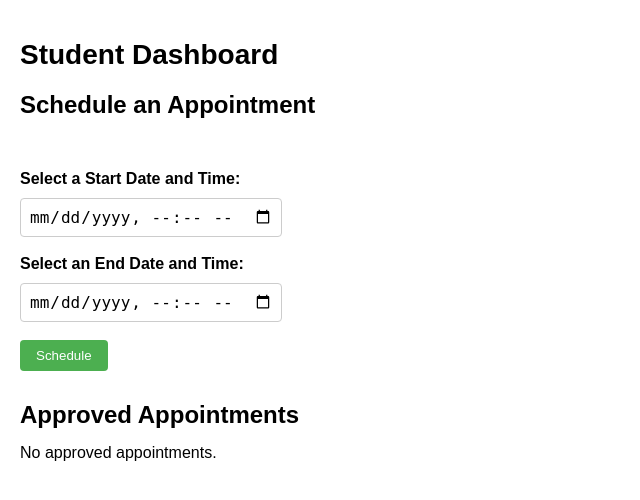
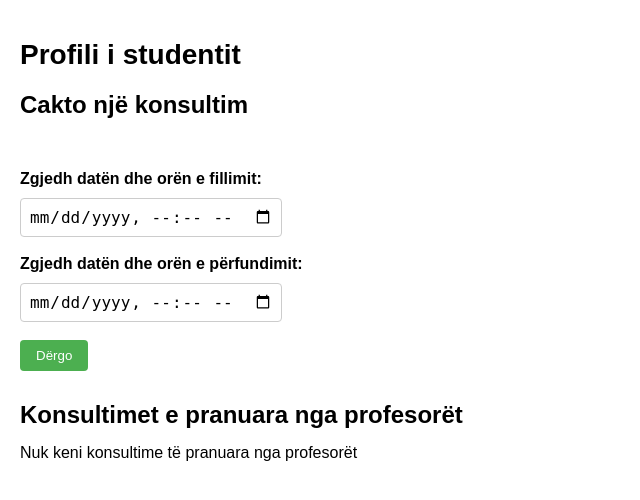
Before and after one commit to bleronsy/SistemiPerKonsultime, a PHP site: page /studenti.php in a window 1280 px wide. Shown: the top 500 px of the page, without its empty margins (0-640 px from the left). Run offline with PHP 8.4, Linux system fonts and the light colour scheme; the visitor is signed in with stand-in values (Sample User, id 1); data that the repository does not hold is empty.

```diff
--- a/studenti.php
+++ b/studenti.php
@@ -54,19 +54,19 @@ if (!$conn) {
 }
 
 // Fetch the approved appointments for the student from the database
-$approved_appointments_query = "SELECT * FROM appointments WHERE student_id = '$studentId' AND status = 'accepted'";
+$approved_appointments_query = "SELECT * FROM appointments WHERE student_id = '$studentId' AND status = 'pranuar'";
 $approved_appointments_result = mysqli_query($conn, $approved_appointments_query);
 ?>
 
 <!DOCTYPE html>
 <html>
 <head>
-    <title>Student Dashboard</title>
+    <title>Profili i studentit</title>
     <link rel="stylesheet" href="./styles/studenti.css">
 </head>
 <body>
-    <h1>Student Dashboard</h1>
-    <h2>Schedule an Appointment</h2>
+    <h1>Profili i studentit</h1>
+    <h2>Cakto një konsultim</h2>
     <form method="POST" action="studenti.php">
         <?php
         // Fetch the list of professors from the database
@@ -74,23 +74,23 @@ $approved_appointments_result = mysqli_query($conn, $approved_appointments_query
         $professor_result = mysqli_query($conn, $professor_query);
 
         if (mysqli_num_rows($professor_result) > 0) {
-            echo '<label for="professor">Select a Professor:</label>';
+            echo '<label for="professor">Zgjedh një profesor:</label>';
             echo '<select name="professor" id="professor" required>';
             while ($row = mysqli_fetch_assoc($professor_result)) {
-                echo '<option value="' . $row['professor_id'] . '">' . $row['professor_name'] . '</option>';
+                echo '<option value="' . $row['professor_id'] . '">' . $row['professor_name'] ." " . $row['professor_surname'] .'</option>';
             }
             echo '</select>';
         }
         ?>
         <br><br>
-        <label for="datetime_start">Select a Start Date and Time:</label>
+        <label for="datetime_start">Zgjedh datën dhe orën e fillimit:</label>
         <input type="datetime-local" name="datetime_start" id="datetime_start" required><br><br>
-        <label for="datetime_end">Select an End Date and Time:</label>
+        <label for="datetime_end">Zgjedh datën dhe orën e përfundimit:</label>
         <input type="datetime-local" name="datetime_end" id="datetime_end" required><br><br>
 
-        <input type="submit" value="Schedule">
+        <input type="submit" value="Dërgo">
     </form>
-    <h2>Approved Appointments</h2>
+    <h2>Konsultimet e pranuara nga profesorët</h2>
     <?php
     if (mysqli_num_rows($approved_appointments_result) > 0) {
         while ($row = mysqli_fetch_assoc($approved_appointments_result)) {
@@ -107,13 +107,13 @@ $approved_appointments_result = mysqli_query($conn, $approved_appointments_query
                 $professorName = 'Unknown';
             }
 
-            echo '<p>Professor: ' . $professorName . '</p>';
-            echo '<p>Start Date and Time: ' . $row['datetime_start'] . '</p>';
-            echo '<p>End Date and Time: ' . $row['datetime_end'] . '</p>';
+            echo '<p>Profesori: ' . $professorName . '</p>';
+            echo '<p>Data dhe ora e fillimit: ' . $row['datetime_start'] . '</p>';
+            echo '<p>Data dhe ora e përfundimit: ' . $row['datetime_end'] . '</p>';
             echo '<hr>';
         }
     } else {
-        echo 'No approved appointments.';
+        echo 'Nuk keni konsultime të pranuara nga profesorët';
     }
     ?>
 </body>
```
Also changed, not shown: index.php (+9 -1 lines), profesori.php (+60 -16 lines), regjistrohu.php (+5 -5 lines).
